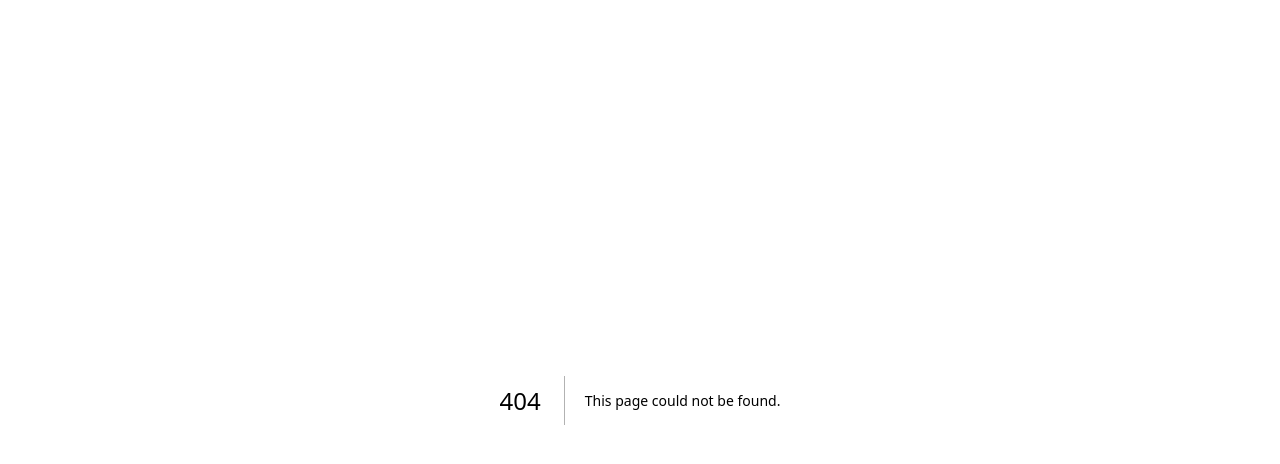
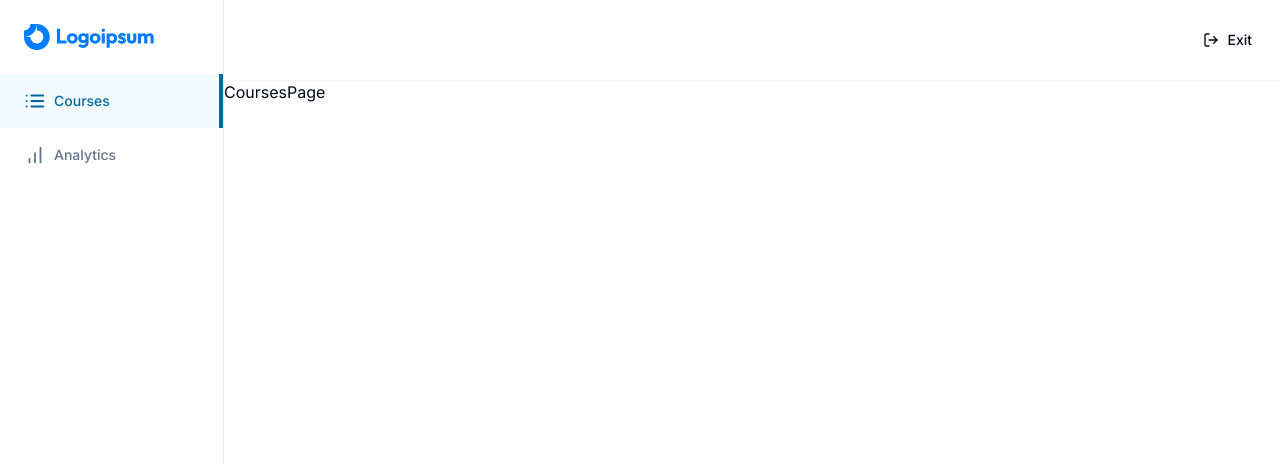
Before and after one commit to davesahaj/fullstack-LMS, a Next.js app: page /teacher/courses in a window 1280 px wide. Before the commit this address had no page. Shown: the top 464 px of the page. Built offline with nearby package versions, Linux system fonts and the light colour scheme.

Commit message:
added teacher and analytics mode

```diff
--- /dev/null
+++ b/app/(dashboard)/(routes)/teacher/analytics/page.tsx
@@ -0,0 +1,9 @@
+import React from "react";
+
+type Props = {};
+
+const CoursesPage = (props: Props) => {
+  return <div>CoursesPage</div>;
+};
+
+export default CoursesPage;
--- /dev/null
+++ b/app/(dashboard)/(routes)/teacher/courses/page.tsx
@@ -0,0 +1,9 @@
+import React from "react";
+
+type Props = {};
+
+const CoursesPage = (props: Props) => {
+  return <div>CoursesPage</div>;
+};
+
+export default CoursesPage;
--- /dev/null
+++ b/app/(dashboard)/_components/navbar.tsx
@@ -0,0 +1,16 @@
+import React from "react";
+import MobileSidebar from "./sidebar-mobile";
+import NavbarRoutes from "@/components/navbar-routes";
+
+type Props = {};
+
+const Navbar = (props: Props) => {
+  return (
+    <div className="p-4 border-border h-full flex items-center bg-white shadow-sm">
+      <MobileSidebar />
+      <NavbarRoutes/>
+    </div>
+  );
+};
+
+export default Navbar;
--- /dev/null
+++ b/app/(dashboard)/_components/sidebar-mobile.tsx
@@ -0,0 +1,22 @@
+import { Menu } from "lucide-react";
+import React from "react";
+
+type Props = {};
+
+import { Sheet, SheetContent, SheetTrigger } from "@/components/ui/sheet";
+import Sidebar from "./sidebar";
+
+const MobileSidebar = (props: Props) => {
+  return (
+    <Sheet>
+      <SheetTrigger className="md:hidden pr-4 hover:opacity-75 transition">
+        <Menu />
+      </SheetTrigger>
+      <SheetContent side="left" className="p-0">
+        <Sidebar />
+      </SheetContent>
+    </Sheet>
+  );
+};
+
+export default MobileSidebar;
--- a/app/(dashboard)/_components/sidebar-routes.tsx
+++ b/app/(dashboard)/_components/sidebar-routes.tsx
@@ -1,7 +1,8 @@
 "use client";
 
-import { Compass, Layout } from "lucide-react";
+import { BarChart, Compass, Layout, List } from "lucide-react";
 import SidebarItem from "./sidebar-item";
+import { usePathname } from "next/navigation";
 
 type Props = {};
 
@@ -18,8 +19,25 @@ const guestRoutes = [
   },
 ];
 
+const teacherRoutes = [
+  {
+    icon: List,
+    label: "Courses",
+    href: "/teacher/courses",
+  },
+  {
+    icon: BarChart,
+    label: "Analytics",
+    href: "/teacher/analytics",
+  },
+];
+
 const SidebarRoutes = (props: Props) => {
-  const routes = guestRoutes;
+  const pathName = usePathname();
+
+  const isTeacherPage = pathName?.includes("/teacher");
+
+  const routes = isTeacherPage ? teacherRoutes : guestRoutes;
 
   return (
     <div className="flex flex-col w-full ">
--- a/app/(dashboard)/_components/sidebar.tsx
+++ b/app/(dashboard)/_components/sidebar.tsx
@@ -6,7 +6,7 @@ type Props = {};
 
 const Sidebar = (props: Props) => {
   return (
-    <div className="h-full border-r flex flex-col overflow-y-auto bg-white shadow-sm">
+    <div className="h-full md:border-r flex flex-col overflow-y-auto bg-white shadow-sm">
       <div className="p-6">
         <Logo />
       </div>
--- a/app/(dashboard)/layout.tsx
+++ b/app/(dashboard)/layout.tsx
@@ -1,16 +1,19 @@
 import React, { ReactNode } from "react";
 import Sidebar from "./_components/sidebar";
+import Navbar from "./_components/navbar";
 
 type Props = { children: ReactNode };
 
 const DashboardLayout = ({ children }: Props) => {
   return (
     <div className="h-full">
+      <div className="h-[80px] md:pl-56 fixed inset-y-0 w-full z-50">
+        <Navbar />
+      </div>
       <div className="hidden md:flex h-full w-56 flex-col fixed inset-y-0 z-50">
         <Sidebar />
       </div>
-
-      {children}
+      <main className="md:pl-56 pt-[80px] h-full">{children}</main>
     </div>
   );
 };
--- /dev/null
+++ b/components/navbar-routes.tsx
@@ -0,0 +1,38 @@
+"use client";
+
+import { UserButton } from "@clerk/nextjs";
+import { LogOut } from "lucide-react";
+import Link from "next/link";
+import { usePathname } from "next/navigation";
+import { Button } from "./ui/button";
+
+type Props = {};
+
+const NavbarRoutes = (props: Props) => {
+  const pathName = usePathname();
+
+  const isTeacherPage = pathName?.startsWith("/teacher");
+  const isPlayerPage = pathName?.includes("/chapter");
+
+  return (
+    <div className="flex gap-x-2 ml-auto">
+      {isTeacherPage || isPlayerPage ? (
+        <Link href="/">
+          <Button size="sm" variant="ghost">
+            <LogOut className="h-4 w-4 mr-2" />
+            Exit
+          </Button>
+        </Link>
+      ) : (
+        <Link href="/teacher/courses">
+          <Button size="sm" variant="ghost">
+            Teacher mode
+          </Button>
+        </Link>
+      )}
+      <UserButton afterSignOutUrl="/" />
+    </div>
+  );
+};
+
+export default NavbarRoutes;
```
